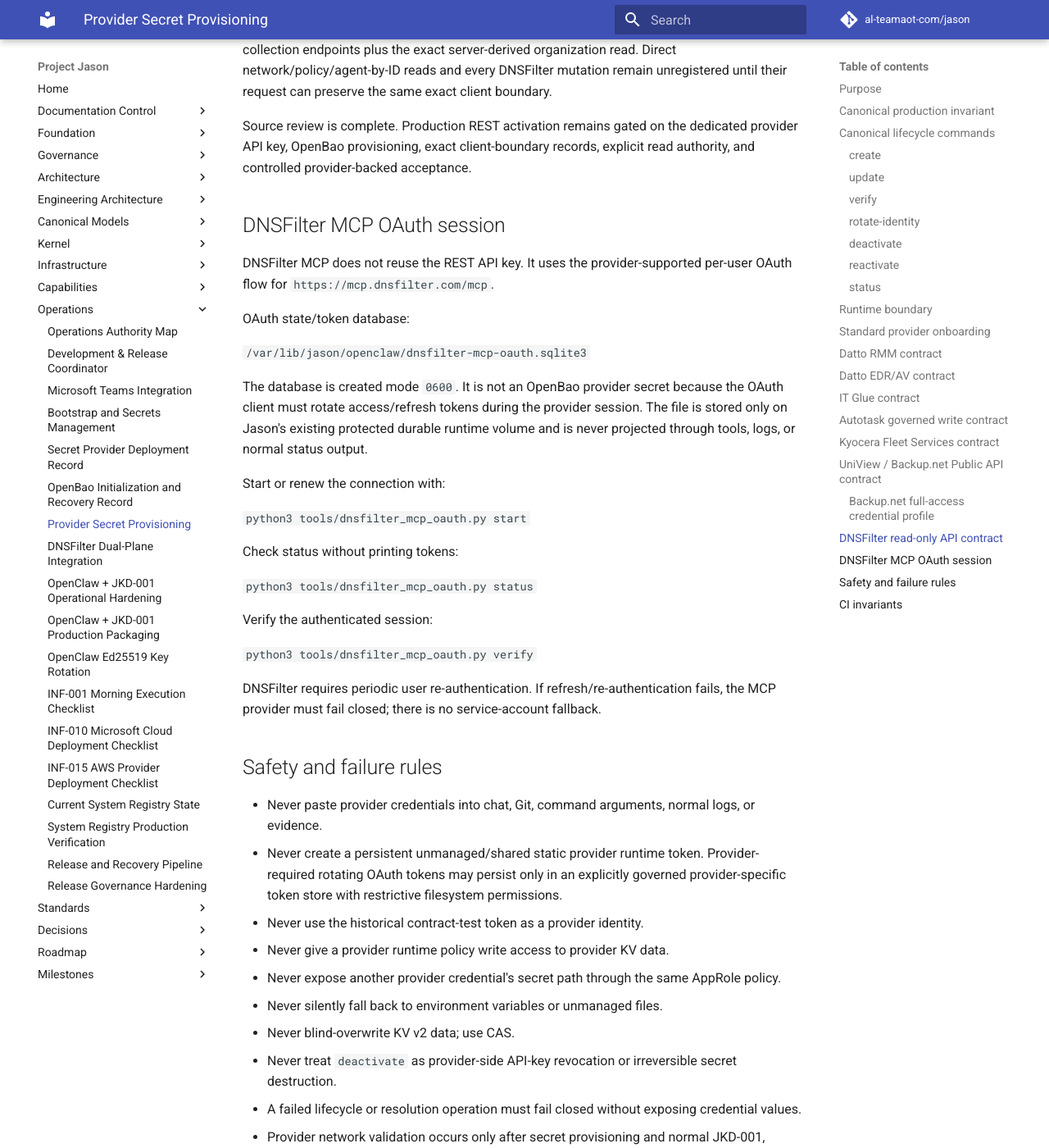
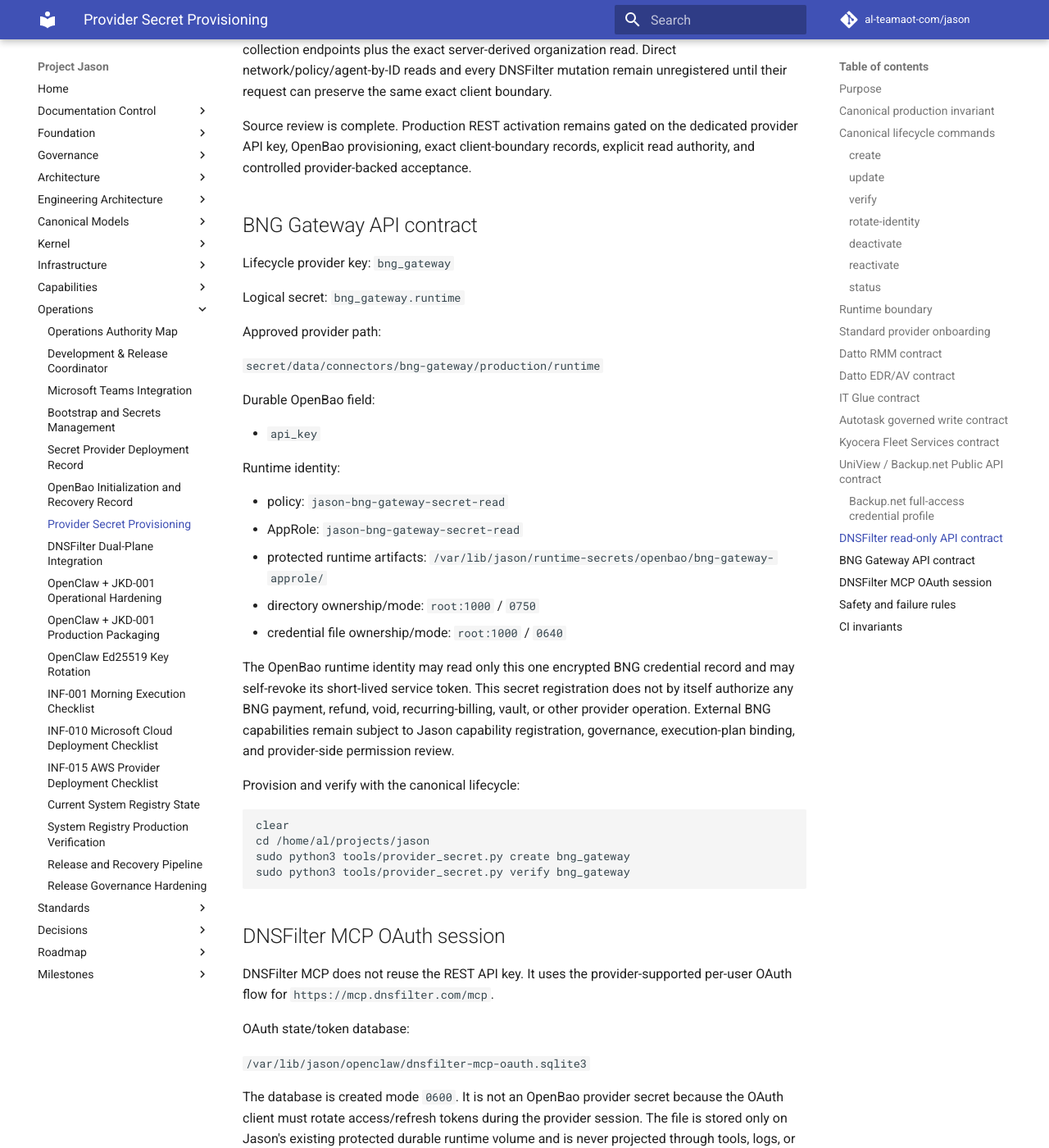
Before and after one commit to al-teamaot-com/jason, an MkDocs documentation site: the page built from docs/operations/Provider-Secret-Provisioning.md, in a window 1280 px wide and 1400 px high, scrolled down 10784 px. Shown: the whole window at 82% size. Built offline with MkDocs 1.6.1 and Material for MkDocs 9.7.7, drawn with Linux system fonts in a browser that asks for light colours; comment, search, counter and statistics services are not loaded.

Commit message:
Add BNG Gateway provider secret lifecycle

````diff
--- a/docs/operations/Provider-Secret-Provisioning.md
+++ b/docs/operations/Provider-Secret-Provisioning.md
@@ -362,6 +362,39 @@
 
 Source review is complete. Production REST activation remains gated on the dedicated provider API key, OpenBao provisioning, exact client-boundary records, explicit read authority, and controlled provider-backed acceptance.
 
+## BNG Gateway API contract
+
+Lifecycle provider key: `bng_gateway`
+
+Logical secret: `bng_gateway.runtime`
+
+Approved provider path:
+
+`secret/data/connectors/bng-gateway/production/runtime`
+
+Durable OpenBao field:
+
+- `api_key`
+
+Runtime identity:
+
+- policy: `jason-bng-gateway-secret-read`
+- AppRole: `jason-bng-gateway-secret-read`
+- protected runtime artifacts: `/var/lib/jason/runtime-secrets/openbao/bng-gateway-approle/`
+- directory ownership/mode: `root:1000` / `0750`
+- credential file ownership/mode: `root:1000` / `0640`
+
+The OpenBao runtime identity may read only this one encrypted BNG credential record and may self-revoke its short-lived service token. This secret registration does not by itself authorize any BNG payment, refund, void, recurring-billing, vault, or other provider operation. External BNG capabilities remain subject to Jason capability registration, governance, execution-plan binding, and provider-side permission review.
+
+Provision and verify with the canonical lifecycle:
+
+```bash
+clear
+cd /home/al/projects/jason
+sudo python3 tools/provider_secret.py create bng_gateway
+sudo python3 tools/provider_secret.py verify bng_gateway
+```
+
 ## DNSFilter MCP OAuth session
 
 DNSFilter MCP does not reuse the REST API key. It uses the provider-supported per-user OAuth flow for `https://mcp.dnsfilter.com/mcp`.
````
Also changed, not shown: 3 other files.
